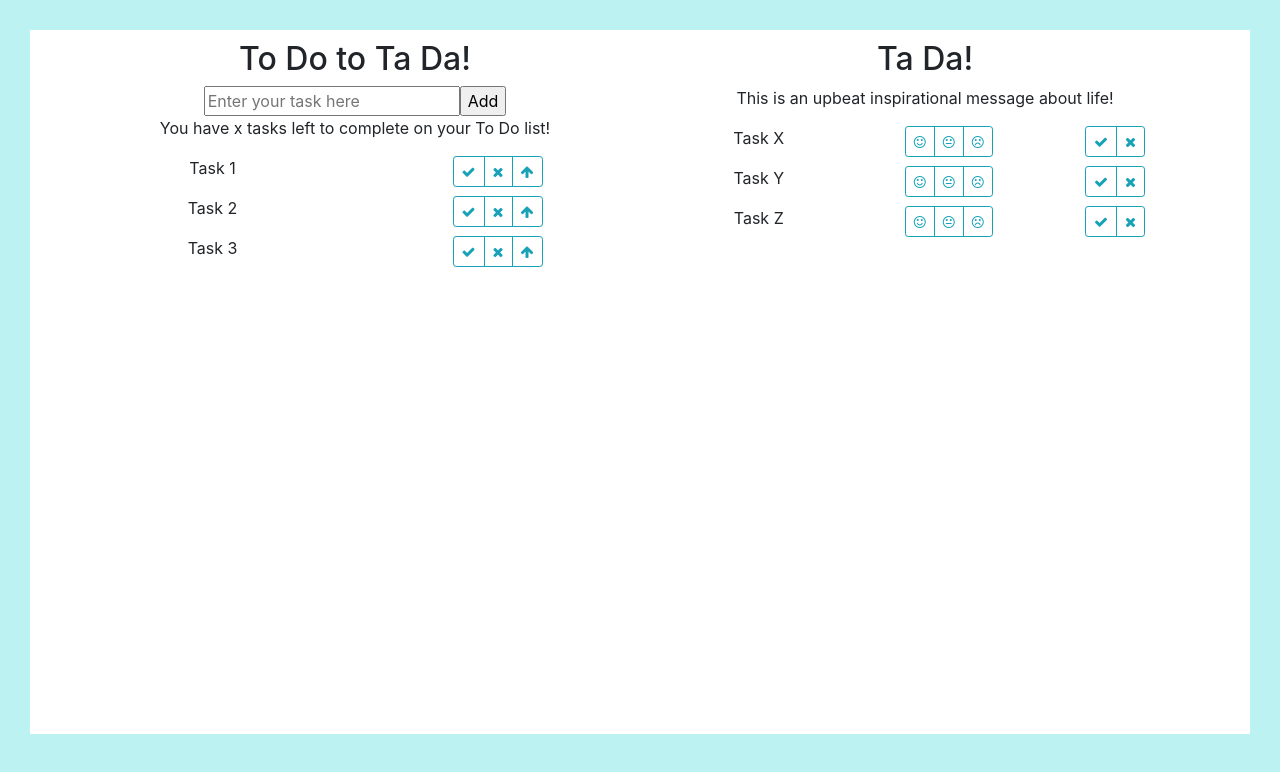
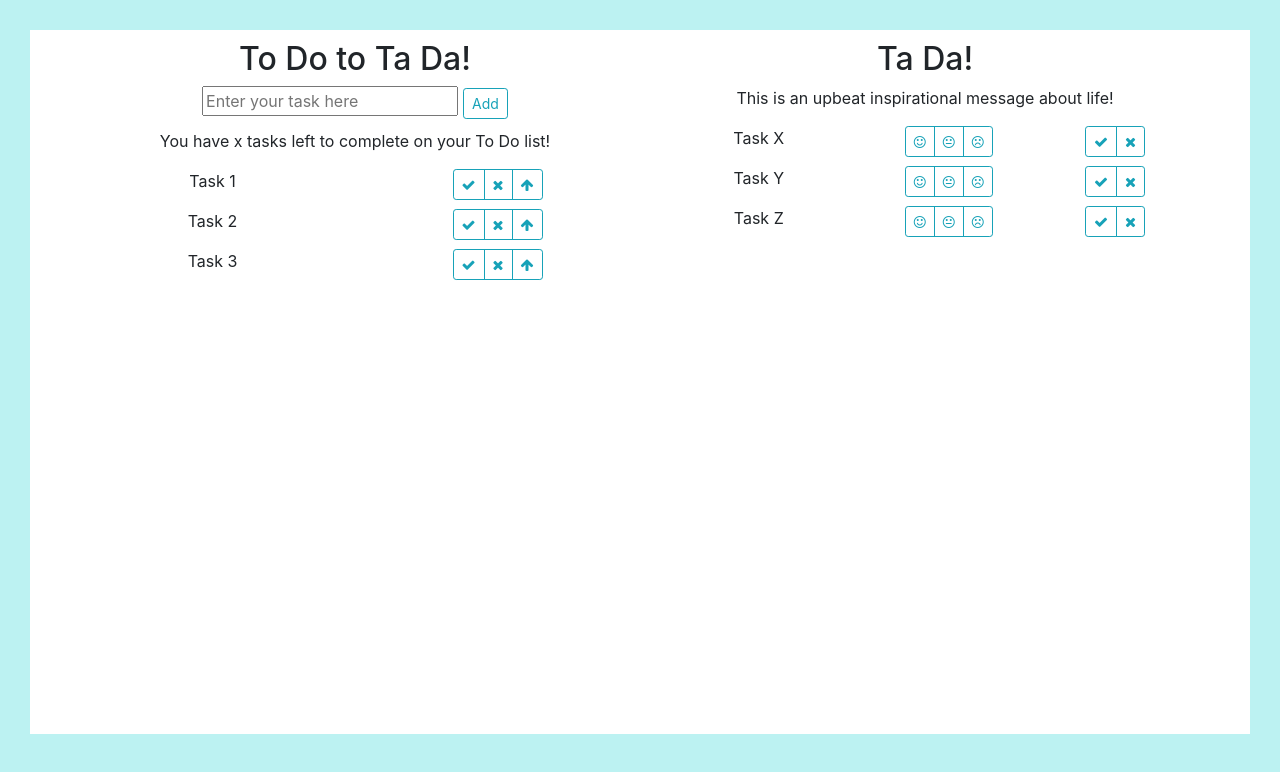
Before and after one commit to nicholajaneriley/React-To-Do-Ta-Da, a React (Create React App) app: page / in a window 1280 px wide. Shown: the top 772 px of the page. Built offline with nearby package versions, Linux system fonts and the light colour scheme.

Commit message:
Added css styling to enter and taskCount

```diff
--- a/src/App.css
+++ b/src/App.css
@@ -37,3 +37,11 @@ body {
 h2 {
   margin-top: 10px;
 }
+
+.left-space {
+  margin-left: 5px;
+}
+
+.task-count--message {
+  margin-top: 10px;
+}
--- a/src/EnterToDoTask.js
+++ b/src/EnterToDoTask.js
@@ -7,7 +7,7 @@ class EnterToDoTask extends React.Component {
             <fieldset>
                 <div>
                     <input type="text" placeholder="Enter your task here" />
-                    <input type="submit" value="Add" />
+                    <button type="button" className="btn btn-outline-info btn-sm left-space">Add</button>
                 </div>
             </fieldset>
         </form>
--- a/src/TaskCount.js
+++ b/src/TaskCount.js
@@ -3,7 +3,7 @@ import React from 'react';
 class TaskCount extends React.Component {
     render() {
         return (
-            <p>You have x tasks left to complete on your To Do list!</p>
+            <p className="task-count--message">You have x tasks left to complete on your To Do list!</p>
         );
     }
 }
```
